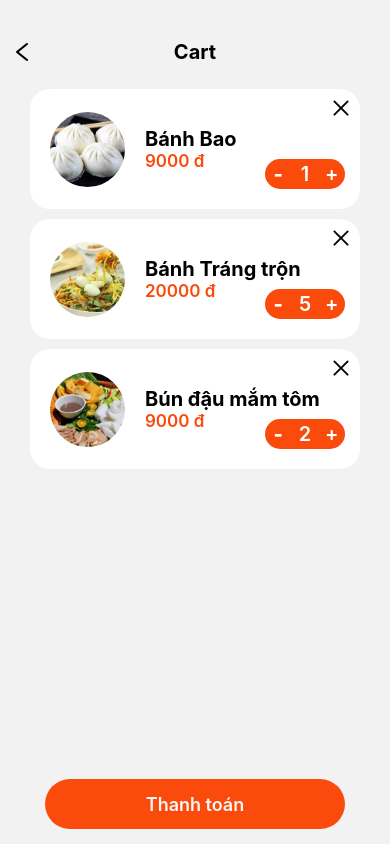
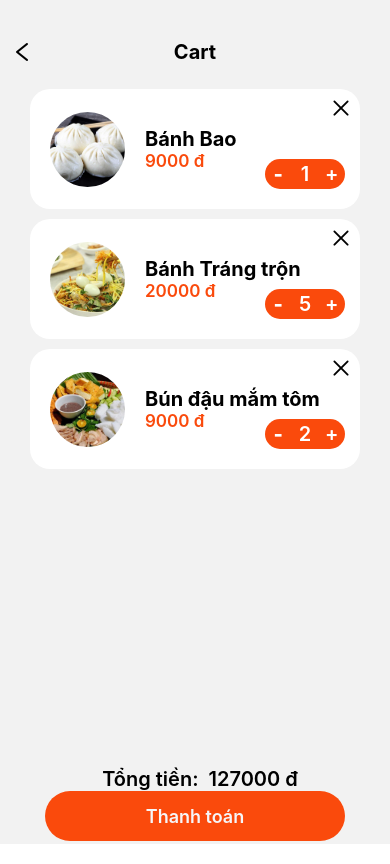
Before and after one commit to nguyenkhang-gif/food-app, a React Native app: screen /Cartscreen in a window 390 px wide. Built offline with nearby package versions, Linux system fonts and the light colour scheme.

Commit message:
small change to the cartscreen

```diff
--- a/App.js
+++ b/App.js
@@ -57,12 +57,12 @@ export default function App() {
       }}>
         {/* làm footer cho screen nào ? */}
         <Stack.Screen name='main' component={BottomTab}/>
-        <Stack.Screen name="Checkout" component={CheckoutScreen} />
         <Stack.Screen name="Home" component={HomeScreen} />
         <Stack.Screen name="Loginregisterscreen" component={LoginRegisterScreen} />
         <Stack.Screen name="SearchProduct" component={SeachProbuctScreen} />
         <Stack.Screen name="Cartscreen" component={CartScreen} />
         <Stack.Screen name="Fooditemdetails" component={FoodDetailsScreen} />
+        <Stack.Screen name="Checkout" component={CheckoutScreen} />
         <Stack.Screen name="Profile" component={ProfileScreen} />
       </Stack.Navigator>
 
--- a/screens/CartScreen.js
+++ b/screens/CartScreen.js
@@ -2,54 +2,60 @@ import { FlatList, Image, SafeAreaView, ScrollView, StyleSheet, Text, TouchableO
 import React, { useEffect, useState } from 'react'
 import { AntDesign } from '@expo/vector-icons';
 // import { AntDesign } from '@expo/vector-icons';
-import { productsData,allcartitem } from '../db.js'
-const CartScreen = ({ navigation,route }) => {
+import { productsData, allcartitem } from '../db.js'
+const CartScreen = ({ navigation, route }) => {
 
     const [mainData, setMainData] = useState([])
 
     // sử lý lấy thông tin từ cart để render
-    const getimgurlwithID=(ID)=>{
+    const getimgurlwithID = (ID) => {
         let temp
-        productsData.forEach(item=>{
-            if(item.id==ID){
-                temp=item.imgurl
+        productsData.forEach(item => {
+            if (item.id == ID) {
+                temp = item.imgurl
             }
         })
         return temp
     }
-    const getNameWithID=(ID)=>{
+    const getNameWithID = (ID) => {
         let temp
-        productsData.forEach(item=>{
-            if(item.id==ID){
-                temp=item.Name
+        productsData.forEach(item => {
+            if (item.id == ID) {
+                temp = item.Name
             }
         })
         return temp
     }
-    const getPriceWithID=(ID)=>{
+    const getPriceWithID = (ID) => {
         let temp
-        productsData.forEach(item=>{
-            if(item.id==ID){
-                temp=item.Price
+        productsData.forEach(item => {
+            if (item.id == ID) {
+                temp = item.Price
             }
         })
         return temp
     }
-
+    const getTotalPRice = ()=>{
+        let final=0
+        mainData.forEach(item=>{
+            final+=getPriceWithID(item.itemID)*item.amount
+        })
+        return final
+    }
     // sử lý thêm số lượng or giảm số lượng
-    const updateAmount = (method,ID)=>{
+    const updateAmount = (method, ID) => {
         let tempArray = [...mainData]
-        if(method=='-'){
-            tempArray.forEach(item=>{
-                if(item.itemID==ID){
+        if (method == '-') {
+            tempArray.forEach(item => {
+                if (item.itemID == ID) {
                     item.amount--
                 }
             })
             setMainData(tempArray)
         }
-        if(method=='+'){
-            tempArray.forEach(item=>{
-                if(item.itemID==ID){
+        if (method == '+') {
+            tempArray.forEach(item => {
+                if (item.itemID == ID) {
                     item.amount++
                 }
             })
@@ -99,7 +105,7 @@ const CartScreen = ({ navigation,route }) => {
                                 ]}>
                                     <View style={{ height: 75, width: 75, marginHorizontal: 20, borderRadius: 70, overflow: 'hidden' }}>
                                         <Image
-                                            source={getimgurlwithID(item.itemID) }
+                                            source={getimgurlwithID(item.itemID)}
                                             style={{ resizeMode: 'cover', height: 75, width: 75 }}
                                         />
                                     </View>
@@ -116,9 +122,9 @@ const CartScreen = ({ navigation,route }) => {
                                     </View>
                                     {/* amount */}
                                     <View style={{ position: 'absolute', flexDirection: 'row', height: 30, width: 80, backgroundColor: '#FA4A0C', bottom: 20, right: 15, borderRadius: 20 }}>
-                                        <TouchableOpacity style={{ flex: 1 }} onPress={()=>{updateAmount('-',item.itemID)}}>
+                                        <TouchableOpacity style={{ flex: 1 }} onPress={() => { updateAmount('-', item.itemID) }}>
                                             <View style={{ flex: 1, alignItems: 'center', justifyContent: 'center' }}>
-                                                <Text style={{ fontSize: 20,textAlign:'center', color: 'white', fontWeight: '800' }}>
+                                                <Text style={{ fontSize: 20, textAlign: 'center', color: 'white', fontWeight: '800' }}>
                                                     -
                                                 </Text>
                                             </View>
@@ -132,7 +138,7 @@ const CartScreen = ({ navigation,route }) => {
                                             </View>
                                         </TouchableOpacity>
 
-                                        <TouchableOpacity style={{ flex: 1 }} onPress={()=>{updateAmount('+',item.itemID)}}>
+                                        <TouchableOpacity style={{ flex: 1 }} onPress={() => { updateAmount('+', item.itemID) }}>
                                             <View style={{ flex: 1, alignItems: 'center', justifyContent: 'center' }}>
                                                 <Text style={{ fontSize: 20, color: 'white', fontWeight: '600' }}>
                                                     +
@@ -143,9 +149,10 @@ const CartScreen = ({ navigation,route }) => {
 
                                     {/* end of amount */}
                                     {/* remove one item */}
-                                    <View style={{position:'absolute',right:7,top:6}}>
+                                    <View style={{ position: 'absolute', right: 7, top: 6 }}>
+
                                         <TouchableOpacity>
-                                        <AntDesign name="close" size={24} color="black" />
+                                            <AntDesign name="close" size={24} color="black" />
                                         </TouchableOpacity>
                                     </View>
                                     {/* end of remove one item */}
@@ -166,7 +173,17 @@ const CartScreen = ({ navigation,route }) => {
                 </View>
             }
             <View style={{ height: 100, width: '100%', position: 'absolute', bottom: 10, justifyContent: 'center', alignItems: 'center' }}>
-                <TouchableOpacity>
+                {/* total */}
+                <View style={{flexDirection:'row',justifyContent:'space-between'}}>
+                    <Text style={{fontSize:20,fontWeight:'600',paddingHorizontal:10}}>
+                        Tổng tiền:
+                    </Text>
+                    <Text style={{fontSize:20,fontWeight:'600',}}>
+                        {mainData? getTotalPRice():0} đ
+                    </Text>
+                </View>
+                {/* end of total */}
+                <TouchableOpacity onPress={() => { navigation.navigate('Checkout', { data: mainData }) }}>
                     <View style={[{ width: 300, height: 50, backgroundColor: '#FA4A0C', borderRadius: 40, justifyContent: 'center', alignItems: 'center' }, styles.buttonShadowEff]}>
                         <Text style={{ color: '#F6F6F9', fontSize: 18, fontWeight: 600 }}>
                             Thanh toán
--- a/screens/CheckoutScreen.js
+++ b/screens/CheckoutScreen.js
@@ -2,20 +2,25 @@ import { View, Text, TouchableOpacity } from 'react-native'
 import { AntDesign } from '@expo/vector-icons';
 import React from 'react'
 
-const CheckoutScreen = ({ navigation }) => {
+const CheckoutScreen = ({ navigation,route }) => {
     return (
         <View style={{ marginTop: 20, flex: 1 }}>
-
-            <View style={{ flexDirection: 'row', height: 26, marginTop: 20, marginBottom: 20, position: 'relative' }}>
-                <TouchableOpacity style={{ position: 'absolute', left: 20 }}>
+            {/* headers */}
+            <View style={{ flexDirection: 'row', height: 24, marginTop: 20, marginBottom: 20, position: 'relative', justifyContent: 'center', alignItems: 'center', paddingHorizontal: 20 }}>
+                <TouchableOpacity onPress={() => { navigation.goBack() }} style={{ position: 'absolute', left: 10 }}>
                     <AntDesign name="left" size={24} color="black" />
                 </TouchableOpacity>
-                <View style={{ width: '100%', justifyContent: 'center', alignItems: 'center' }}>
+                <View>
                     <Text style={{ fontSize: 20, fontWeight: '700' }}>
                         Check out
                     </Text>
                 </View>
             </View>
+
+
+            {/* main */}
+
+            {/* end of main */}
             <Text>CheckoutScreen</Text>
         </View>
     )
```
